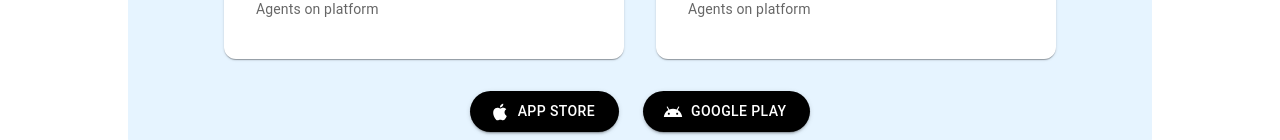
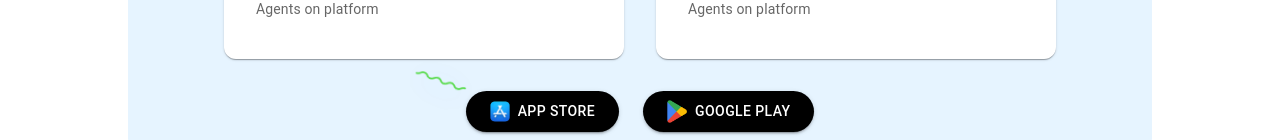
Before and after one commit to Rifat8080/realestate_material_ui_next_js, a Next.js app: page / in a window 1280 px wide. Shown: the part 1286-1426 px from the top of the page. Built offline with nearby package versions, Linux system fonts and the light colour scheme.

Commit message:
done section

```diff
--- a/components/dev.js
+++ b/components/dev.js
@@ -95,6 +95,32 @@ const InfoCardsSection = () => {
           </CardContent>
         </Card>
 
+                {/* Floating image below Card 1 */}
+        <Box
+          sx={{
+            position: 'absolute',
+            bottom: '15%',
+            left: '25%',
+            zIndex: 2,
+            animation: 'floatBottom 7s ease-in-out infinite',
+            '@keyframes floatBottom': {
+              '0%, 100%': { transform: 'rotate(-5deg) translateY(0)' },
+              '50%': { transform: 'rotate(5deg) translateY(-10px)' },
+            }
+          }}
+        >
+          <Image
+            src="/Vectorg.png"
+            alt="House Icon"
+            width={50}
+            height={50}
+            style={{
+              opacity: 0.7,
+              filter: 'drop-shadow(0px 5px 15px rgba(15, 140, 233, 0.3))'
+            }}
+          />
+        </Box>
+
         {/* Card 2 */}
         <Card sx={{ borderRadius: 3, maxWidth: 400, p: 2 }}>
   <CardContent sx={{ textAlign: 'left' }}>
@@ -141,36 +167,60 @@ const InfoCardsSection = () => {
         justifyContent="center"
         alignItems="center"
       >
+                {/* Store Buttons */}
+        <Stack
+          direction="row"
+          spacing={3}
+          justifyContent="center"
+          alignItems="center"
+        >
           <Button
             variant="contained"
-          startIcon={<Apple />}
             sx={{
               borderRadius: '50px',
               backgroundColor: 'black',
               px: 3,
               py: 1,
+              display: 'flex',
+              alignItems: 'center',
+              gap: 1,
               '&:hover': {
                 backgroundColor: '#333',
               },
             }}
           >
+            <Image
+              src="/ios.png"
+              alt="Apple Logo"
+              width={20}
+              height={20}
+            />
             App Store
           </Button>
           <Button
             variant="contained"
-          startIcon={<Android />}
             sx={{
               borderRadius: '50px',
               backgroundColor: 'black',
               px: 3,
               py: 1,
+              display: 'flex',
+              alignItems: 'center',
+              gap: 1,
               '&:hover': {
                 backgroundColor: '#333',
               },
             }}
           >
+            <Image
+              src="/android.png"
+              alt="Android Logo"
+              width={20}
+              height={20}
+            />
             Google Play
           </Button>
+        </Stack>
       </Stack>
     </Box>
   );
```
Lines whose indentation alone changed are shown as unchanged.
